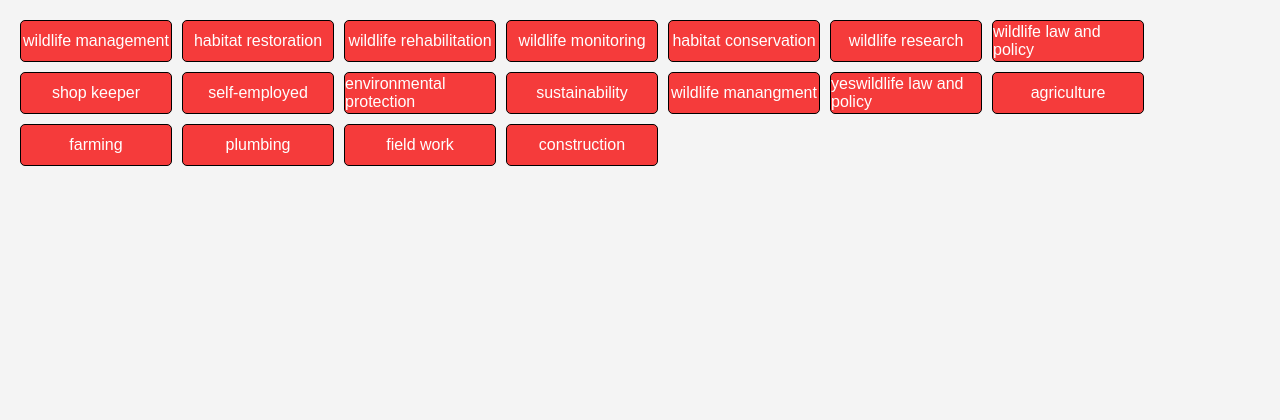
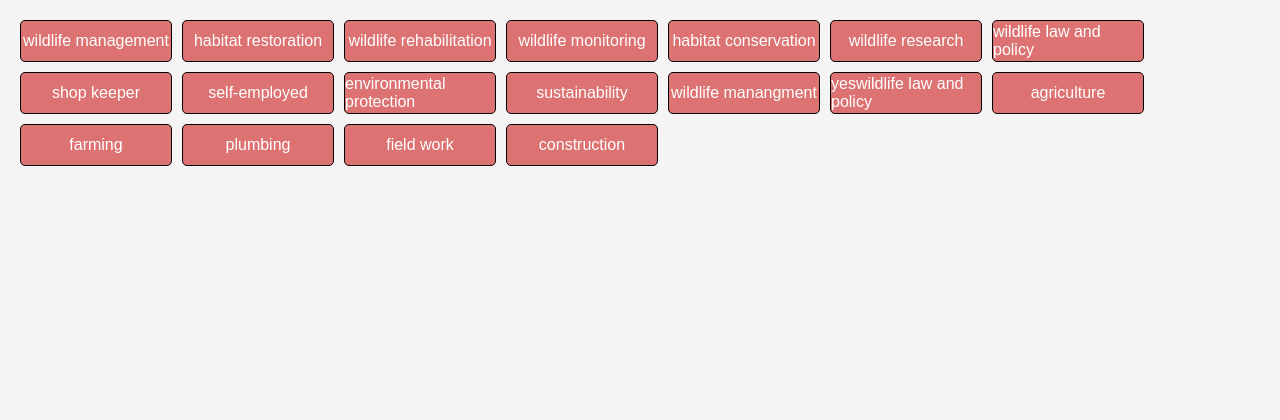
Before and after one commit to Kylapurity/Safari-Learning_Web, a Django app: page /safari_learning/interests/1/ in a window 1280 px wide. Shown: the part 158-578 px from the top of the page. Run offline with Django 4.2, Linux system fonts and the light colour scheme; a user stored in the database is signed in; data comes from the database, SQL or seed files in the repository; some libraries are stand-ins or nearby versions.

Commit message:
update colour

```diff
--- a/Wildlife_Conservation_Education_Initiative/safari_learning/static/styles/Interests.css
+++ b/Wildlife_Conservation_Education_Initiative/safari_learning/static/styles/Interests.css
@@ -65,7 +65,7 @@ main {
     height: 40px;
     border: 1px solid black;
     border-radius: 5px;
-    background-color: #f53b3b;
+    background-color: #dc7272;
     color: white;
 }
 
```
